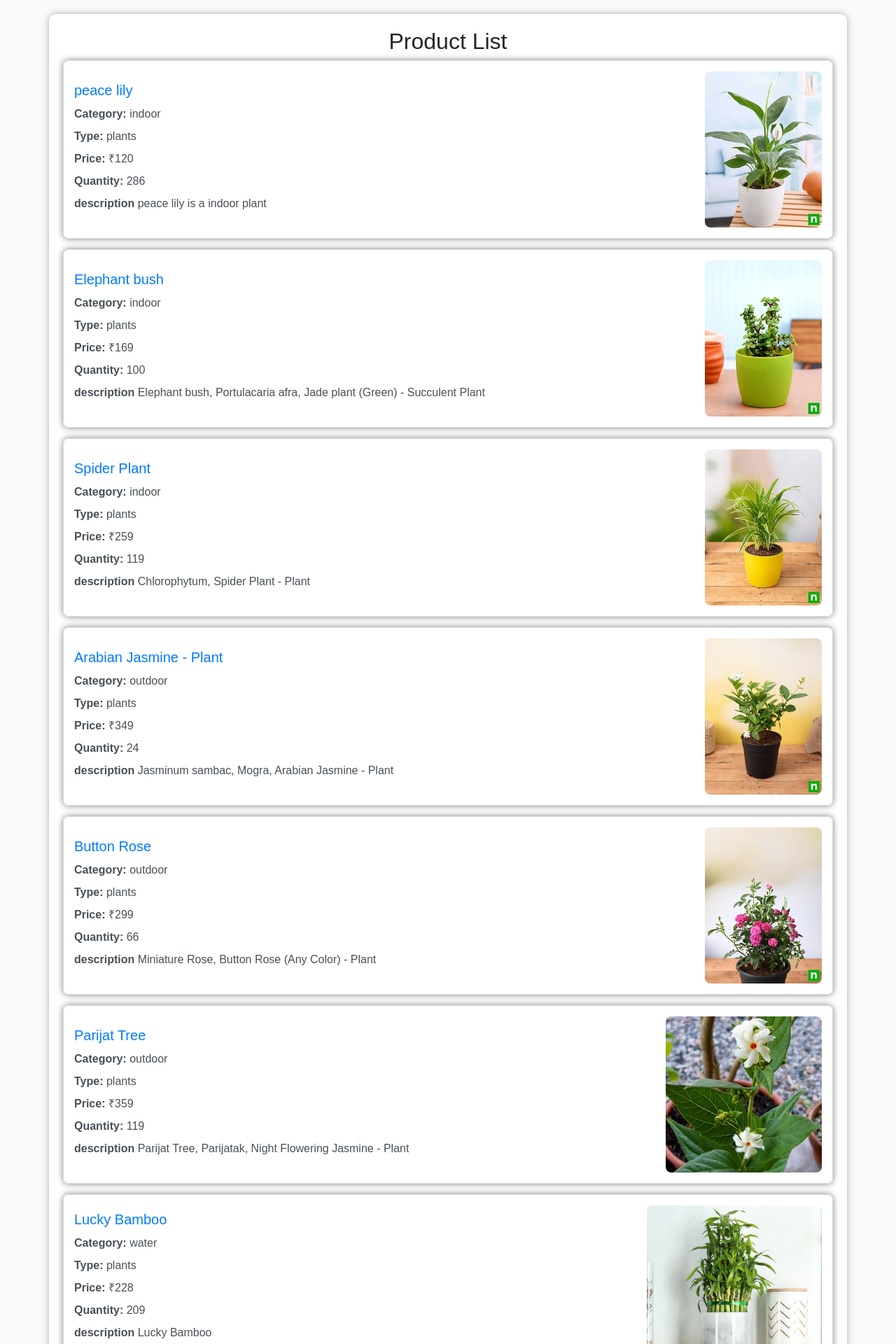
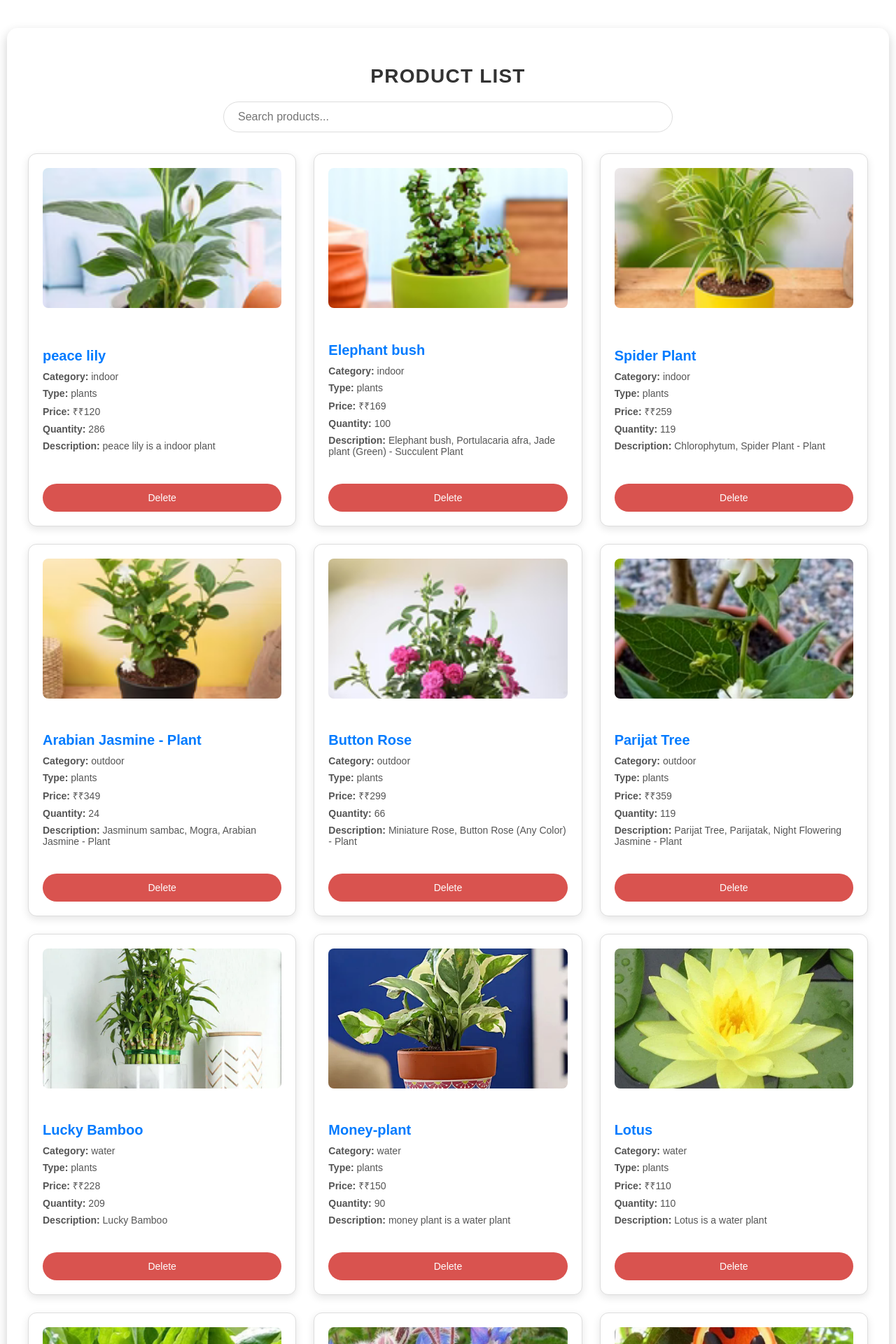
Before and after one commit to prabhapk444/nurseryplants, a PHP site: page /Admin/view.php in a window 1280 px wide. Shown: the top 1920 px of the page at 70% size. Run offline with PHP 8.4, Linux system fonts and the light colour scheme; data comes from the database, SQL or seed files in the repository.

Commit message:
view products update

```diff
--- a/Admin/addproducts.php
+++ b/Admin/addproducts.php
@@ -17,7 +17,7 @@
             background-color: #fff;
             border-radius: 8px;
             padding: 20px;
-            box-shadow: 0 4px 8px rgba(0, 0, 0, 0.1);
+            box-shadow: 0 4px 8px rgba(0, 0, 0, 0.4);
         }
 
         h2 {
@@ -153,7 +153,8 @@
             <button type="submit">Submit</button>
         </form>
         <div class="update-link">
-            <a href="updateproduct.php">Go to Update Products</a>
+            <a href="updateproduct.php">Update </a><br><br>
+            <a href="view.php">View</a>
         </div>
     </div>
     <?php
--- a/Admin/orders.php
+++ b/Admin/orders.php
@@ -51,7 +51,6 @@
             <th>Number</th>
             <th>City</th>
             <th>Address</th>
-            <th>Confirm Address</th>
             <th>Pincode</th>
             <th>Delivery Date</th>
             <th>Total Amount</th>
@@ -64,7 +63,6 @@
                 echo "<td>" . $row['number'] . "</td>";
                 echo "<td>" . $row['city'] . "</td>";
                 echo "<td>" . $row['address'] . "</td>";
-                echo "<td>" . $row['confirmaddress'] . "</td>";
                 echo "<td>" . $row['pincode'] . "</td>";
                 echo "<td>" . $row['delivery'] . "</td>";
                 echo "<td>₹" . $row['total_amount'] . "</td>";
--- a/Admin/view.php
+++ b/Admin/view.php
@@ -5,76 +5,137 @@
     <meta charset="UTF-8">
     <meta name="viewport" content="width=device-width, initial-scale=1.0">
     <title>View Products</title>
-    <link rel="stylesheet" href="https://maxcdn.bootstrapcdn.com/bootstrap/4.5.2/css/bootstrap.min.css">
     <style>
         body {
             font-family: 'Arial', sans-serif;
-            background-color: #f8f9fa;
+            margin: 0;
+            padding: 0;
         }
 
         .container {
-            box-shadow: 0 0 10px rgba(0, 0, 0, 0.3);
-            background-color: #fff;
-            padding: 20px;
-            border-radius: 10px;
-            margin-top: 20px;
+            max-width: 1200px;
+            margin: 40px auto;
+            background: #ffffff;
+            box-shadow: 0 6px 15px rgba(0, 0, 0, 0.2);
+            border-radius: 15px;
+            padding: 30px;
+        }
+
+        h2 {
+            text-align: center;
+            color: #333;
+            font-size: 28px;
+            margin-bottom: 20px;
+            text-transform: uppercase;
+            letter-spacing: 1.2px;
+        }
+
+        .search-bar {
+            text-align: center;
+            margin-bottom: 30px;
+        }
+
+        .search-bar input {
+            width: 50%;
+            padding: 12px 20px;
+            border: 1px solid #ddd;
+            border-radius: 30px;
+            outline: none;
+            font-size: 16px;
+            transition: box-shadow 0.3s;
+        }
+
+        .search-bar input:focus {
+            box-shadow: 0 0 10px rgba(0, 123, 255, 0.4);
+        }
+
+        .product-list {
+            display: grid;
+            grid-template-columns: repeat(auto-fit, minmax(300px, 1fr));
+            gap: 25px;
         }
 
         .product-card {
             display: flex;
+            flex-direction: column;
             justify-content: space-between;
-            align-items: center;
+            background: #ffffff;
             border: 1px solid #ddd;
-            border-radius: 8px;
-            margin-bottom: 15px;
-            padding: 15px;
-            transition: transform 0.3s ease;
-            box-shadow: 0 0 10px rgba(0, 0, 0, 0.5);
+            border-radius: 12px;
+            padding: 20px;
+            box-shadow: 0 4px 12px rgba(0, 0, 0, 0.1);
+            transition: transform 0.3s, box-shadow 0.3s;
         }
 
-        .product-card:hover {
-            transform: scale(1.05);
+        .product-card.hidden {
+            display: none !important;
+        }
+
+
+        .product-image {
+            max-width: 100%;
+            height: 200px;
+            border-radius: 8px;
+            object-fit: cover;
+            margin-bottom: 15px;
         }
 
         .product-details {
-            flex: 1;
-            margin-right: 20px;
+            margin-bottom: 15px;
         }
 
         .product-details h5 {
             color: #007bff;
             margin-bottom: 10px;
+            font-size: 20px;
         }
 
         .product-details p {
-            margin-bottom: 8px;
-            color: #495057;
+            margin: 8px 0;
+            color: #555;
+            font-size: 14px;
         }
 
-        .product-image {
-            max-width: 250px;
-            max-height: 250px;
-            border-radius: 8px;
+        .delete-btn {
+            display: block;
+            padding: 12px 20px;
+            margin-top: 15px;
+            text-align: center;
+            color: #fff;
+            background-color: #d9534f;
+            border: none;
+            border-radius: 30px;
+            font-size: 14px;
+            cursor: pointer;
+            transition: background 0.3s, transform 0.3s;
         }
 
-        @media screen and (max-width: 992px) {
-            .product-card {
-                flex-direction: column;
+        .delete-btn:hover {
+            background-color: #c9302c;
+            transform: scale(1.05);
+        }
+
+        @media (max-width: 768px) {
+            .search-bar input {
+                width: 80%;
             }
         }
     </style>
 </head>
 
-
 <body>
     <div class="container">
-        <center>
         <h2>Product List</h2>
-        </center>
+
+        <div class="search-bar">
+            <input type="text" id="search" placeholder="Search products..." onkeyup="filterProducts()">
+        </div>
+
+        <div class="product-list" id="product-list">
             <?php
             include("db.php");
 
-        $selectQuery = "SELECT product_name, category, type, price, quantity, description,image FROM products";
+            $selectQuery = "SELECT product_id, product_name, category, type, price, quantity, description, image FROM products";
             $result = $conn->query($selectQuery);
 
             if ($result === false) {
@@ -83,31 +144,49 @@
                 if ($result->num_rows > 0) {
                     while ($row = $result->fetch_assoc()) {
                         echo '<div class="product-card">';
+                        echo '<img src="./../nursery/uploads/' . basename($row["image"]) . '" alt="' . $row["product_name"] . '" class="product-image">';
                         echo '<div class="product-details">';
                         echo '<h5>' . $row["product_name"] . '</h5>';
                         echo '<p><strong>Category:</strong> ' . $row["category"] . '</p>';
                         echo '<p><strong>Type:</strong> ' . $row["type"] . '</p>';
-                    echo '<p><strong>Price:</strong> ' . $row["price"] . ' </p>';
+                        echo '<p><strong>Price:</strong> ₹' . $row["price"] . '</p>';
                         echo '<p><strong>Quantity:</strong> ' . $row["quantity"] . '</p>';
-                    // echo '<p><strong>Availability:</strong> ' . $row["availability"] . '</p>';
-                    echo '<p><strong>description</strong> ' . $row["description"] . '</p>';
+                        echo '<p><strong>Description:</strong> ' . $row["description"] . '</p>';
                         echo '</div>';
-                    echo '<img src="./../nursery/uploads/' . basename($row["image"]) . '" alt="' . $row["product_name"] . '" class="product-image">';
-
+                        echo '<button class="delete-btn" onclick="deleteProduct(' . $row["product_id"] . ')">Delete</button>';
                         echo '</div>';
                     }
                 } else {
-                echo "No records found in the products table.";
+                    echo "<p>No products found.</p>";
                 }
             }
 
             $conn->close();
             ?>
         </div>
+    </div>
 
-    <script src="https://ajax.googleapis.com/ajax/libs/jquery/3.5.1/jquery.min.js"></script>
-    <script src="https://cdnjs.cloudflare.com/ajax/libs/popper.js/1.16.0/umd/popper.min.js"></script>
-    <script src="https://maxcdn.bootstrapcdn.com/bootstrap/4.5.2/js/bootstrap.min.js"></script>
+    <script>
+        function filterProducts() {
+            const searchInput = document.getElementById("search").value.toLowerCase();
+            const products = document.getElementsByClassName("product-card");
+
+            for (let i = 0; i < products.length; i++) {
+                const productName = products[i].querySelector(".product-details h5").textContent.toLowerCase();
+                if (productName.includes(searchInput)) {
+                    products[i].classList.remove("hidden");
+                } else {
+                    products[i].classList.add("hidden");
+                }
+            }
+        }
+
+        function deleteProduct(productId) {
+            if (confirm("Are you sure you want to delete this product?")) {
+                window.location.href = `delete_product.php?id=${productId}`;
+            }
+        }
+    </script>
 </body>
 
 </html>
```
Also changed, not shown: Admin/delete_product.php (added, +31 -0 lines), Admin/updateproduct.php (+82 -54 lines), Admin/viewproducts.php (deleted, +0 -115 lines). Lines whose indentation alone changed are shown as unchanged.
